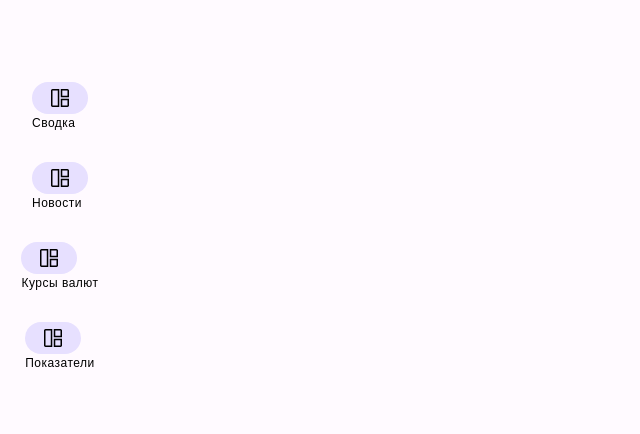
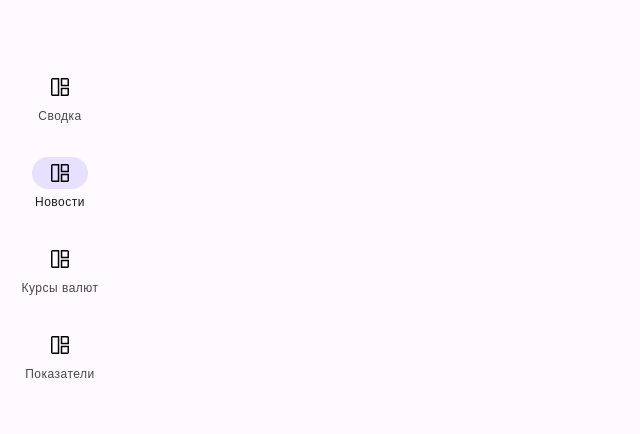
Before and after one commit to mSiotniHS/lad-project, a React (Create React App) app: page /news in a window 1280 px wide. Shown: the part 179-613 px from the top of the page, without its empty margins (0-640 px from the left). Built offline with nearby package versions, Linux system fonts and the light colour scheme; no server answers.

Commit message:
Поправил стиль NavRailElement: когда открыт раздел, выделяется соответствующий NRE

```diff
--- a/src/components/NavRailElement.module.css
+++ b/src/components/NavRailElement.module.css
@@ -7,13 +7,23 @@
     justify-content: center;
     align-items: center;
     gap: 4px;
+
+    --background-color: transparent;
+    --icon-color: var(--on-surface-variant);
+    --text-color: var(--on-surface-variant);
+}
+
+.active {
+    --background-color: var(--secondary-container);
+    --icon-color: var(--on-secondary-container);
+    --text-color: var(--on-surface);
 }
 
 .iconWrapper {
     width: 56px;
     height: 32px;
     border-radius: 100px;
-    background-color: var(--secondary-container);
+    background-color: var(--background-color);
 
     display: flex;
     justify-content: center;
@@ -23,4 +33,9 @@
 .icon {
     width: 24px;
     height: 24px;
+    color: var(--icon-color);
 }
+
+.text {
+    color: var(--text-color);
+}
--- a/src/components/NavRailElement.tsx
+++ b/src/components/NavRailElement.tsx
@@ -13,7 +13,7 @@ interface Props {
 
 const NavRailElement: FC<Props> = ({ path, text, iconName }) => {
 	return (
-		<NavLink to={path}>
+		<NavLink to={path} className={activeTheme}>
 			<div className={styles.iconWrapper}>
 				<img className={styles.icon} src={`${iconPath}${iconName}.svg`} alt={iconName} />
 			</div>
@@ -22,4 +22,12 @@ const NavRailElement: FC<Props> = ({ path, text, iconName }) => {
 	);
 };
 
+function activeTheme(props: { isActive: boolean }): string {
+	if (props.isActive) {
+		return classes(styles.element, styles.active);
+	} else {
+		return styles.element;
+	}
+}
+
 export default NavRailElement;
```
